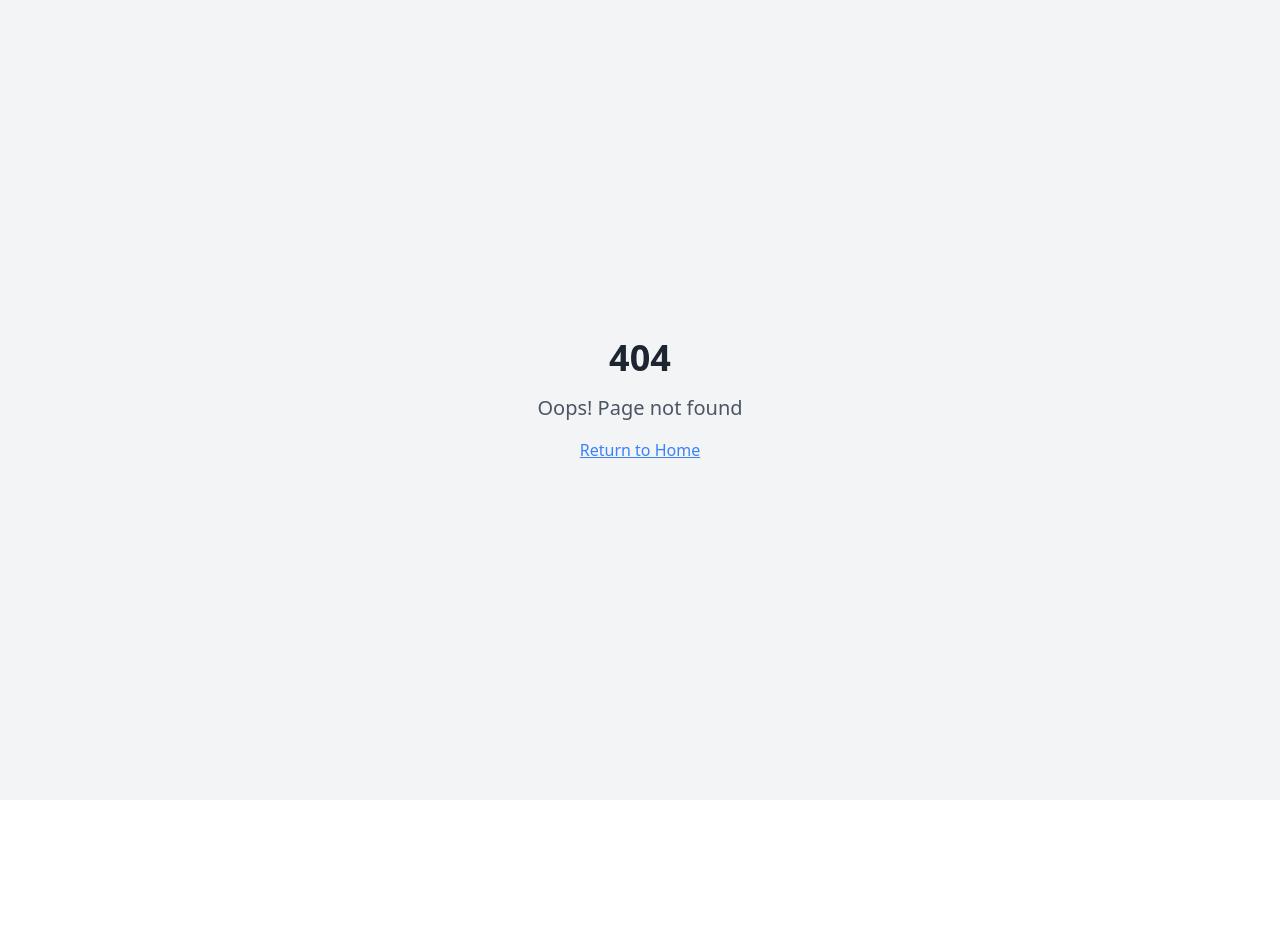
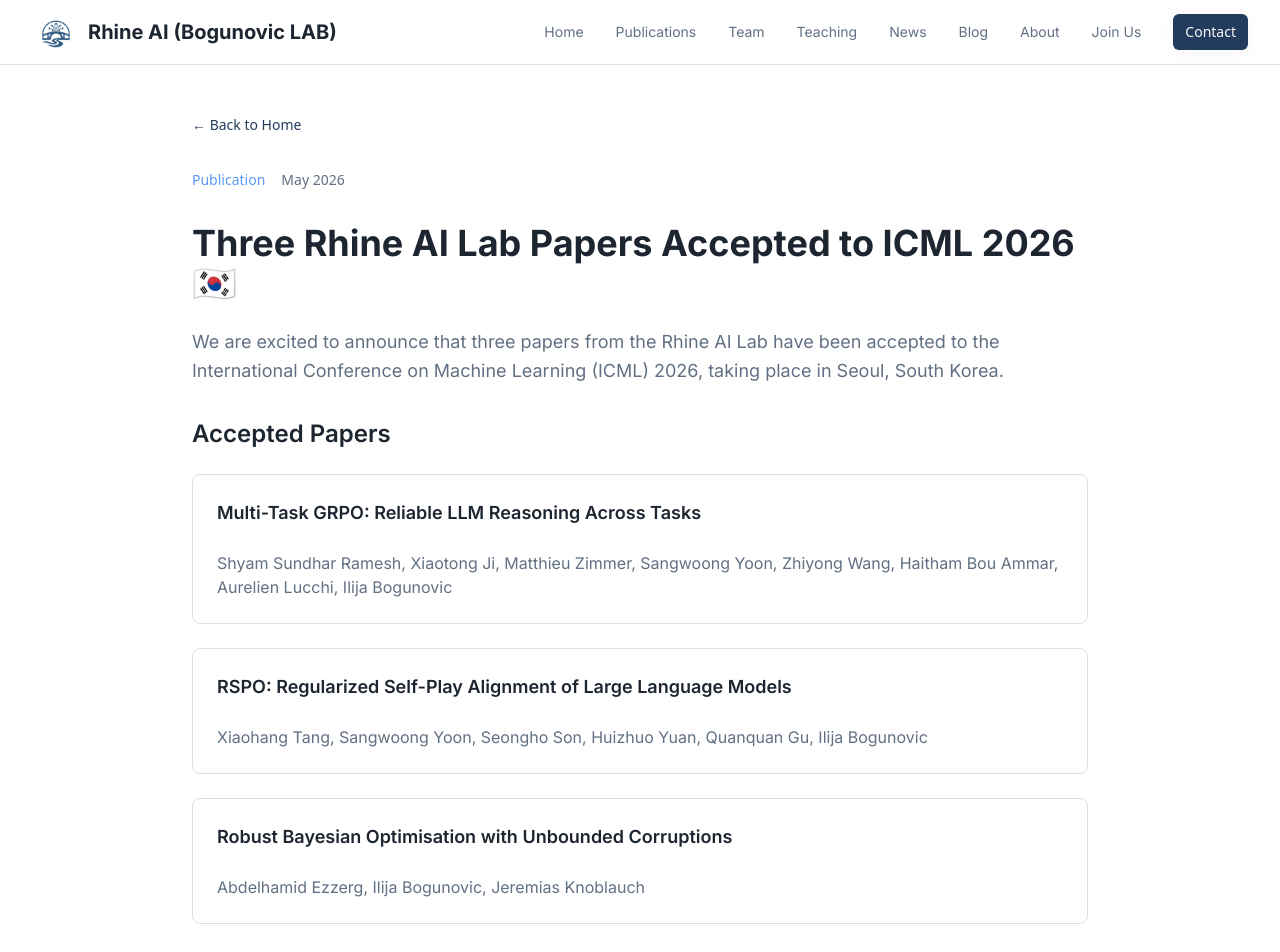
Before and after one commit to ilijabogunovic/rhine-ai, a React (Vite) app: page /news/icml-2026 in a window 1280 px wide. Before the commit this address had no page. Shown: the top 952 px of the page. Before the commit the page ends 800 px from the top, so only its background shows below. Built offline with nearby package versions, Linux system fonts and the light colour scheme.

Commit message:
Add ICML 2026 news: three Rhine AI Lab papers accepted
Co-Authored-By: Claude Opus 4.6 (1M context) <noreply@anthropic.com>

```diff
--- a/src/App.tsx
+++ b/src/App.tsx
@@ -25,6 +25,7 @@ import ColinDoumont from "./pages/profiles/ColinDoumont";
 import RobinFaro from "./pages/profiles/RobinFaro";
 import News from "./pages/News";
 import ICLR2026 from "./pages/news/ICLR2026";
+import Icml2026 from "./pages/news/Icml2026";
 import NotFound from "./pages/NotFound";
 
 const queryClient = new QueryClient();
@@ -58,6 +59,7 @@ const App = () => (
           <Route path="/team/sangwoong-yoon" element={<SangwoongYoon />} />
           <Route path="/team/colin-doumont" element={<ColinDoumont />} />
           <Route path="/team/robin-faro" element={<RobinFaro />} />
+          <Route path="/news/icml-2026" element={<Icml2026 />} />
           {/* ADD ALL CUSTOM ROUTES ABOVE THE CATCH-ALL "*" ROUTE */}
           <Route path="*" element={<NotFound />} />
         </Routes>
--- a/src/components/home/NewsSection.tsx
+++ b/src/components/home/NewsSection.tsx
@@ -55,6 +55,13 @@ const renderMathText = (text: string, colorPaperTitle: boolean = false) => {
 };
 
 const newsItems = [
+  {
+    date: "May 2026",
+    title: "Three Rhine AI Lab Papers Accepted to ICML 2026 🇰🇷",
+    excerpt: "We are excited to announce that three papers from the Rhine AI Lab have been accepted to the International Conference on Machine Learning (ICML) 2026, taking place in Seoul, South Korea.",
+    type: "Publication",
+    url: "/news/icml-2026"
+  },
   {
     date: "April 2026",
     title: "Rhine AI students presented papers at ICLR 2026 in Rio 🇧🇷",
--- /dev/null
+++ b/src/pages/news/Icml2026.tsx
@@ -0,0 +1,81 @@
+import Layout from "@/components/layout/Layout";
+import { Card, CardContent, CardHeader } from "@/components/ui/card";
+import { Link } from "react-router-dom";
+
+const Icml2026 = () => {
+  return (
+    <Layout>
+      <div className="py-12 px-4 sm:px-6 lg:px-8">
+        <div className="max-w-4xl mx-auto">
+          <Link to="/" className="text-primary hover:underline text-sm mb-8 inline-block">
+            &larr; Back to Home
+          </Link>
+
+          <div className="mb-8">
+            <span className="text-sm font-medium text-accent-vibrant">Publication</span>
+            <span className="text-sm text-muted-foreground ml-4">May 2026</span>
+          </div>
+
+          <h1 className="font-display text-3xl sm:text-4xl font-bold text-foreground mb-6">
+            Three Rhine AI Lab Papers Accepted to ICML 2026 🇰🇷
+          </h1>
+
+          <p className="font-body text-lg text-muted-foreground leading-relaxed mb-8">
+            We are excited to announce that three papers from the Rhine AI Lab have been accepted to the International Conference on Machine Learning (ICML) 2026, taking place in Seoul, South Korea.
+          </p>
+
+          <h2 className="font-display text-2xl font-semibold text-foreground mb-6">
+            Accepted Papers
+          </h2>
+
+          <div className="space-y-6">
+            <Card className="shadow-card">
+              <CardHeader>
+                <h3 className="font-display text-lg font-semibold text-foreground">
+                  Multi-Task GRPO: Reliable LLM Reasoning Across Tasks
+                </h3>
+              </CardHeader>
+              <CardContent>
+                <p className="font-body text-muted-foreground">
+                  Shyam Sundhar Ramesh, Xiaotong Ji, Matthieu Zimmer, Sangwoong Yoon, Zhiyong Wang, Haitham Bou Ammar, Aurelien Lucchi, Ilija Bogunovic
+                </p>
+              </CardContent>
+            </Card>
+
+            <Card className="shadow-card">
+              <CardHeader>
+                <h3 className="font-display text-lg font-semibold text-foreground">
+                  RSPO: Regularized Self-Play Alignment of Large Language Models
+                </h3>
+              </CardHeader>
+              <CardContent>
+                <p className="font-body text-muted-foreground">
+                  Xiaohang Tang, Sangwoong Yoon, Seongho Son, Huizhuo Yuan, Quanquan Gu, Ilija Bogunovic
+                </p>
+              </CardContent>
+            </Card>
+
+            <Card className="shadow-card">
+              <CardHeader>
+                <h3 className="font-display text-lg font-semibold text-foreground">
+                  Robust Bayesian Optimisation with Unbounded Corruptions
+                </h3>
+              </CardHeader>
+              <CardContent>
+                <p className="font-body text-muted-foreground">
+                  Abdelhamid Ezzerg, Ilija Bogunovic, Jeremias Knoblauch
+                </p>
+              </CardContent>
+            </Card>
+          </div>
+
+          <p className="font-body text-lg text-muted-foreground leading-relaxed mt-8">
+            Congratulations to all authors and collaborators. We look forward to presenting this work in Seoul!
+          </p>
+        </div>
+      </div>
+    </Layout>
+  );
+};
+
+export default Icml2026;
```
